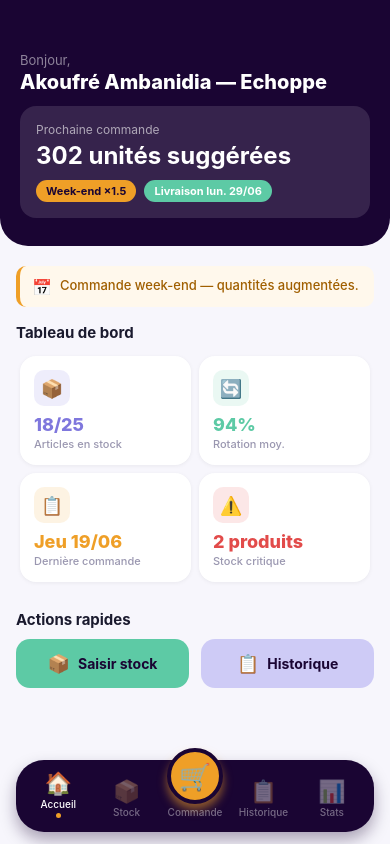
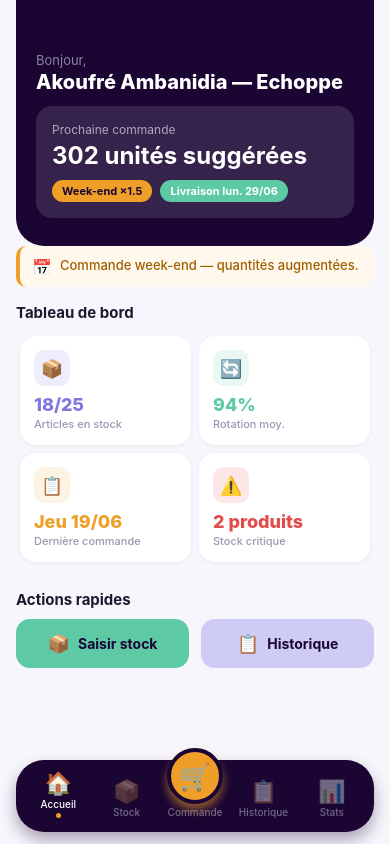
Before and after one commit to TodisoaWM/AkoufreOrder, a React Native app in the folder app/: screen / in a window 390 px wide. Built offline with nearby package versions, Linux system fonts and the light colour scheme.

Commit message:
Move HomeScreen hero inside ScrollView so it scrolls with content

```diff
--- a/app/screens/HomeScreen.tsx
+++ b/app/screens/HomeScreen.tsx
@@ -37,18 +37,6 @@ export default function HomeScreen({ onNavigate }: HomeScreenProps) {
     <View style={styles.screen}>
       <StatusBar barStyle="light-content" backgroundColor="#1a0533" />
 
-      {/* Hero zone */}
-      <View style={styles.hero}>
-        <Text style={styles.greeting}>Bonjour,</Text>
-        <Text style={styles.shopName}>Akoufré Ambanidia — Echoppe</Text>
-        <HeroCard
-          totalUnites={302}
-          labelPeriode={periodeInfo.label}
-          dateLivraison={formatDate(periodeInfo.dateLivraison)}
-          coefficient={periodeInfo.coefficient}
-        />
-      </View>
-
       {/* Content zone */}
       <ScrollView
         style={styles.content}
@@ -56,6 +44,18 @@ export default function HomeScreen({ onNavigate }: HomeScreenProps) {
         showsVerticalScrollIndicator={false}
         refreshControl={<RefreshControl refreshing={refreshing} onRefresh={onRefresh} tintColor="#7F77DD" />}
       >
+        {/* Hero zone — scrolls with content */}
+        <View style={styles.hero}>
+          <Text style={styles.greeting}>Bonjour,</Text>
+          <Text style={styles.shopName}>Akoufré Ambanidia — Echoppe</Text>
+          <HeroCard
+            totalUnites={302}
+            labelPeriode={periodeInfo.label}
+            dateLivraison={formatDate(periodeInfo.dateLivraison)}
+            coefficient={periodeInfo.coefficient}
+          />
+        </View>
+
         {isWeekend && (
           <AlertBanner
             message="Commande week-end — quantités augmentées."
@@ -150,8 +150,8 @@ const styles = StyleSheet.create({
     flex: 1,
   },
   contentInner: {
-    padding: 16,
-    paddingTop: 20,
+    paddingHorizontal: 16,
+    paddingBottom: 16,
   },
   sectionTitle: {
     fontSize: 15,
```
